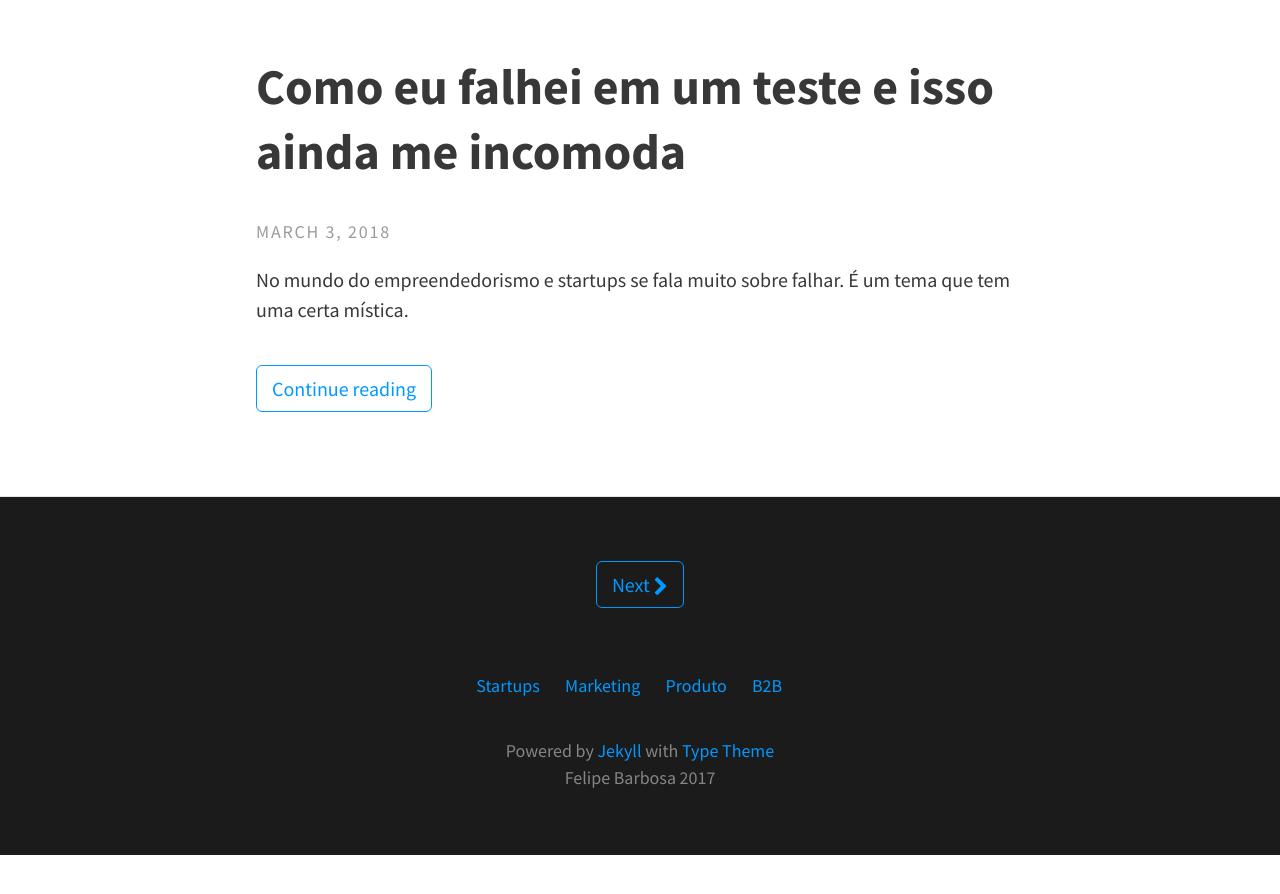
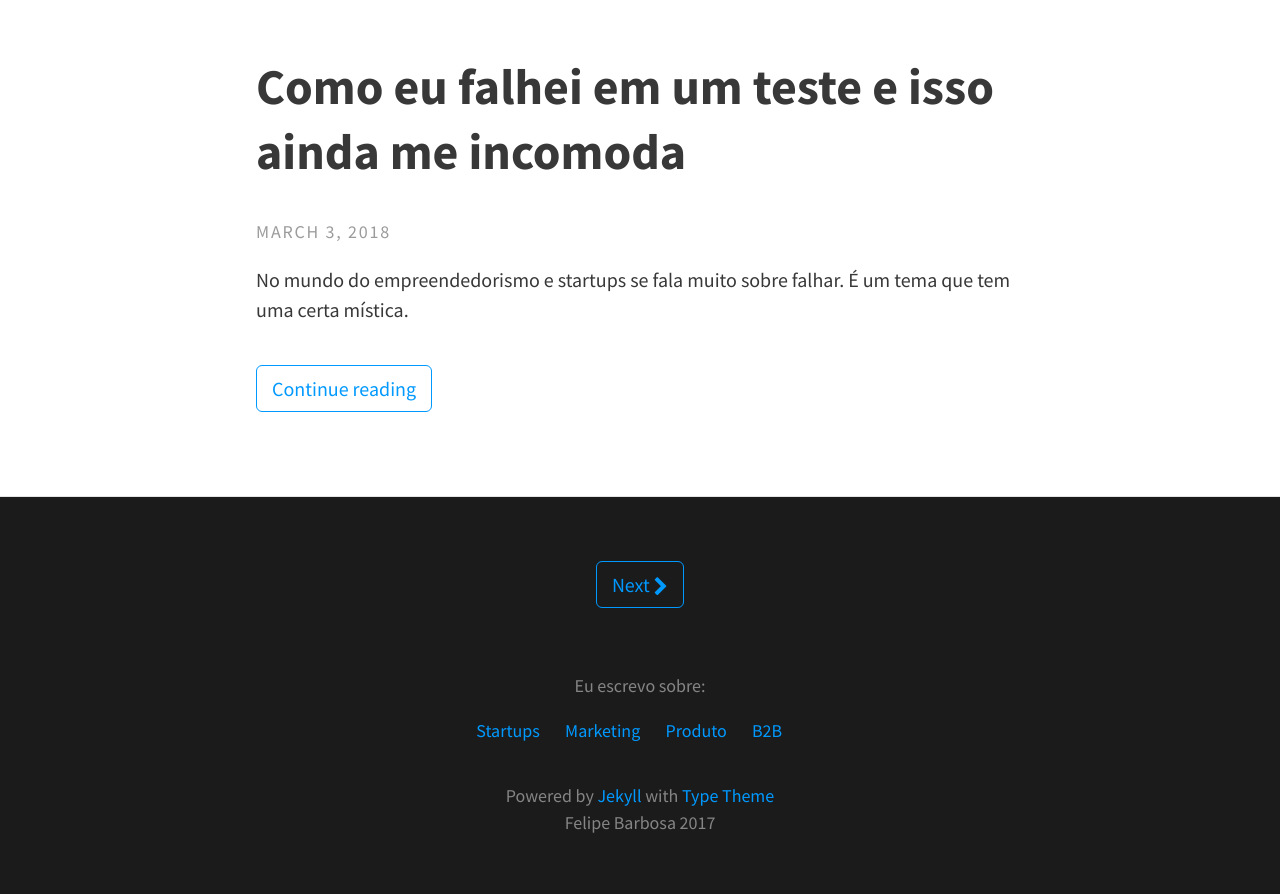
Before and after one commit to felipecbarbosa/felipecbarbosa.github.io, a Jekyll site: the page built from index.html, in a window 1280 px wide and 900 px high, scrolled down 2618 px. Shown: the top 894 px of the window. Built offline with Jekyll 4.4.1, drawn with Linux system fonts in a browser that asks for light colours; the list of posts is cut into pages by our own code; comment, search, counter and statistics services are not loaded; before the commit the page ends 3473 px from its top, so only the background shows below that.

Commit message:
Added new text to footer

```diff
--- a/_includes/footer.html
+++ b/_includes/footer.html
@@ -129,6 +129,7 @@ addthis_share = {
 
 {% if site.theme_settings.footer_text %}
 <footer class="site-footer">
+	<p class="text">Eu escrevo sobre:</p>
 	<nav class="site-nav">
 		<ul>
 			<li><a href="/startups/">Startups</a></li>
```
